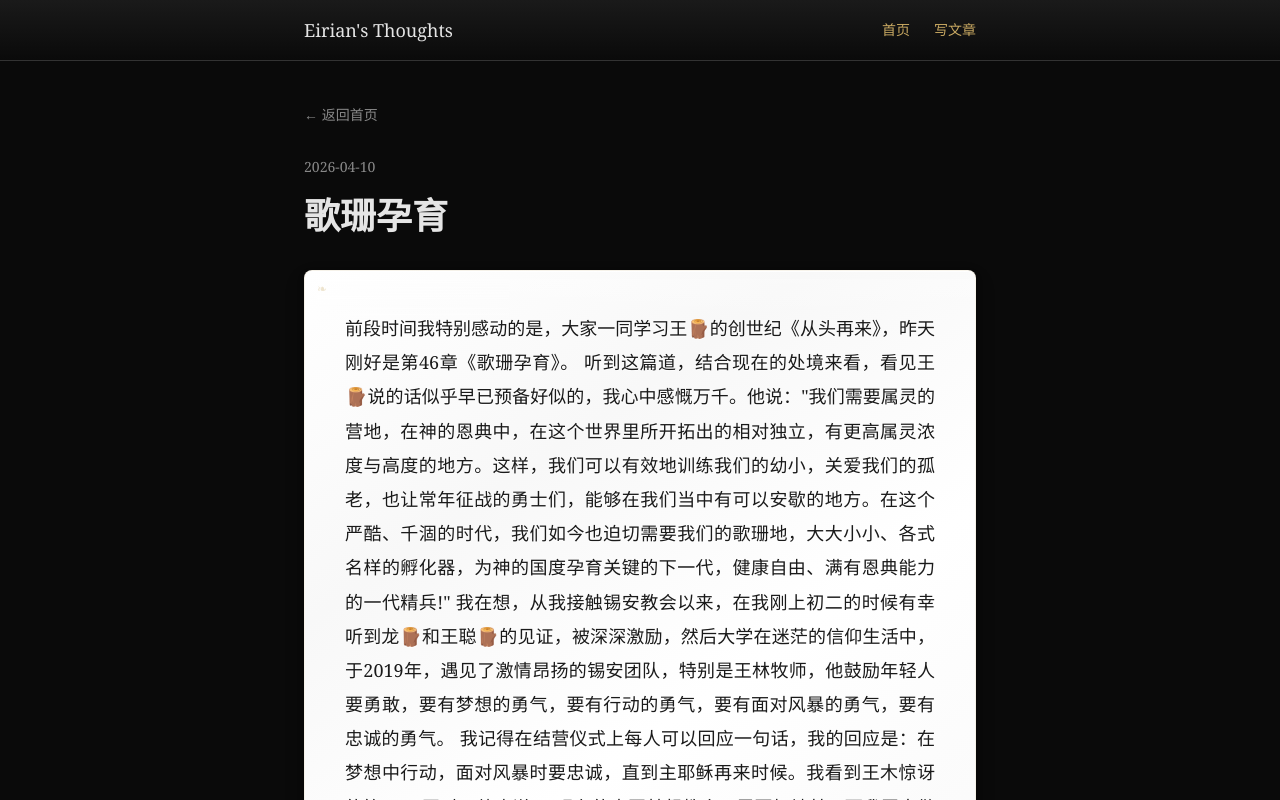
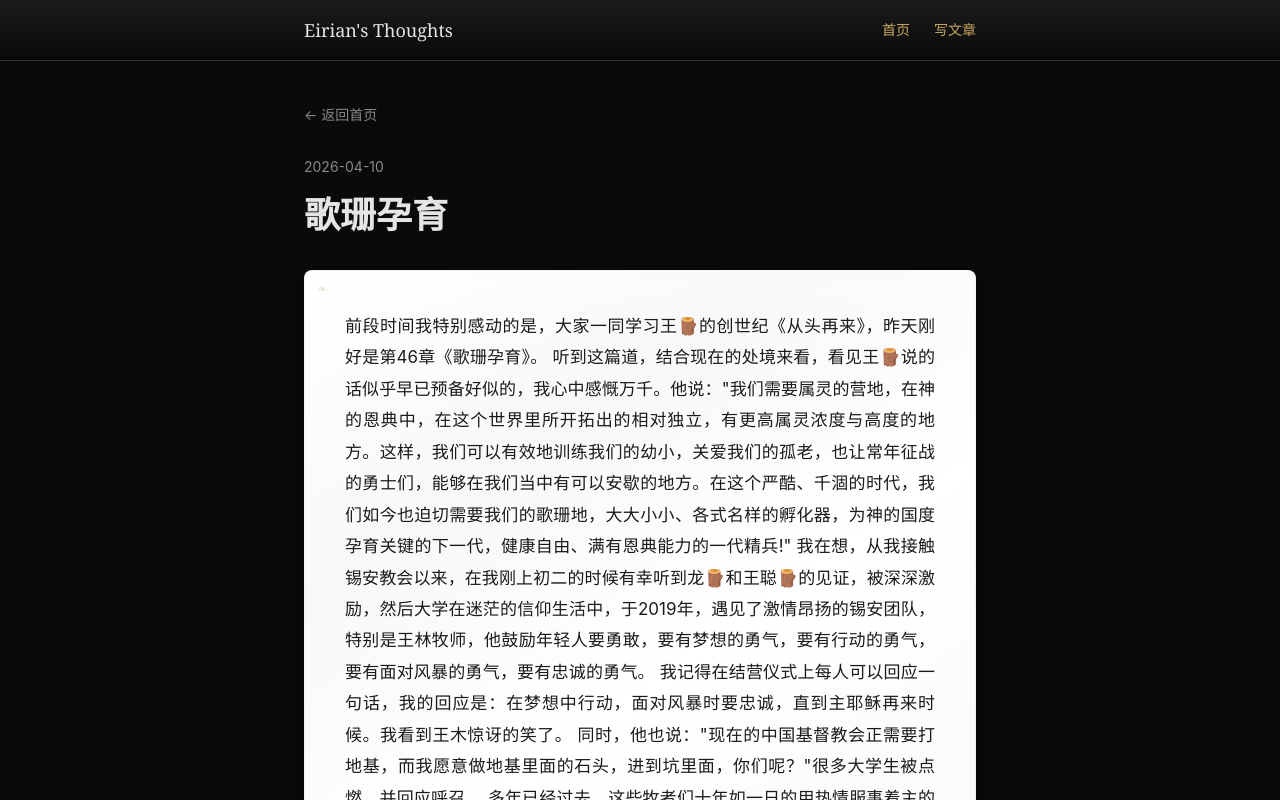
Before and after one commit to Eirian-design/my-thoughts, a Next.js app: page /post/geshan in a window 1280 px wide. Shown: the top 800 px of the page. Built offline with nearby package versions, Linux system fonts and the light colour scheme.

Commit message:
style: 文章内容改为无衬线字体

```diff
--- a/src/app/globals.css
+++ b/src/app/globals.css
@@ -23,13 +23,13 @@
 body {
   background: var(--bg);
   color: #e5e5e5;
-  font-family: Georgia, "Times New Roman", Times, serif;
+  font-family: -apple-system, BlinkMacSystemFont, "Segoe UI", Roboto, "Helvetica Neue", sans-serif;
   line-height: 1.7;
   -webkit-font-smoothing: antialiased;
 }
 
 h1, h2, h3, h4, h5, h6 {
-  font-family: Georgia, "Times New Roman", Times, serif;
+  font-family: -apple-system, BlinkMacSystemFont, "Segoe UI", Roboto, "Helvetica Neue", sans-serif;
   font-weight: 600;
   line-height: 1.25;
 }
@@ -156,8 +156,9 @@ a:hover {
 
 /* 富文本内容样式 */
 .rich-content {
-  font-size: 18px;
-  line-height: 1.9;
+  font-size: 17px;
+  line-height: 1.85;
+  font-family: -apple-system, BlinkMacSystemFont, "Segoe UI", Roboto, "Helvetica Neue", sans-serif;
 }
 
 .rich-content p {
```
